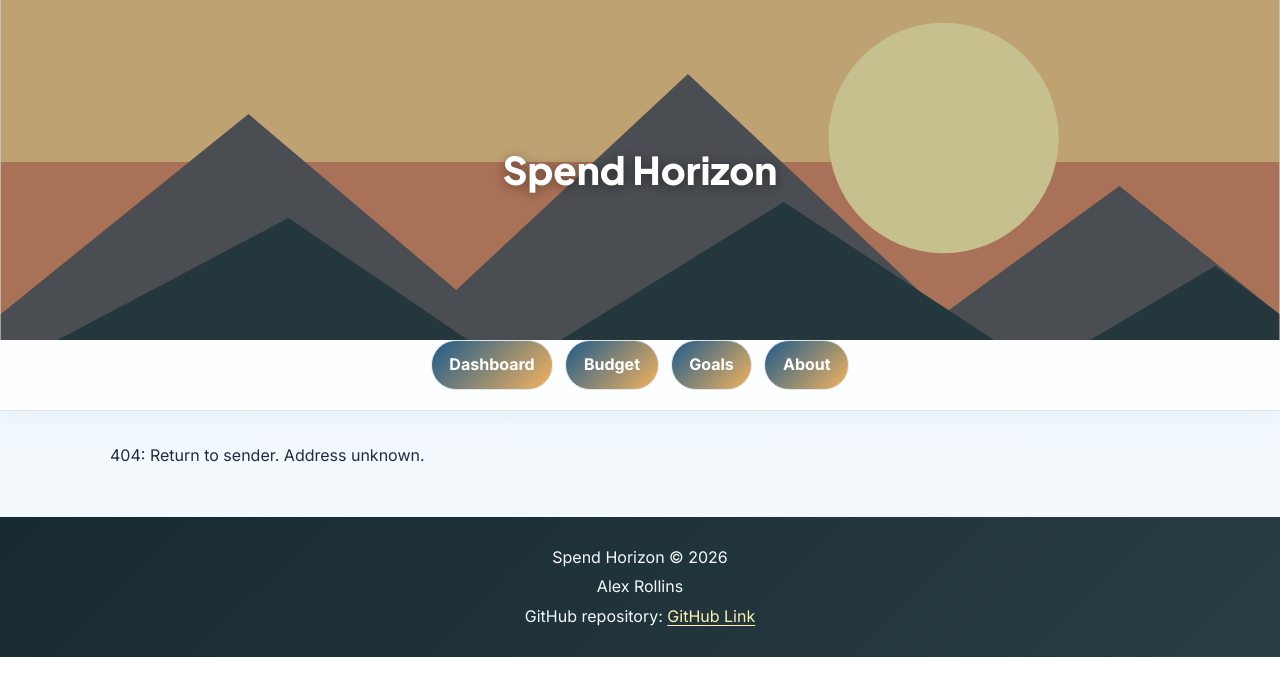
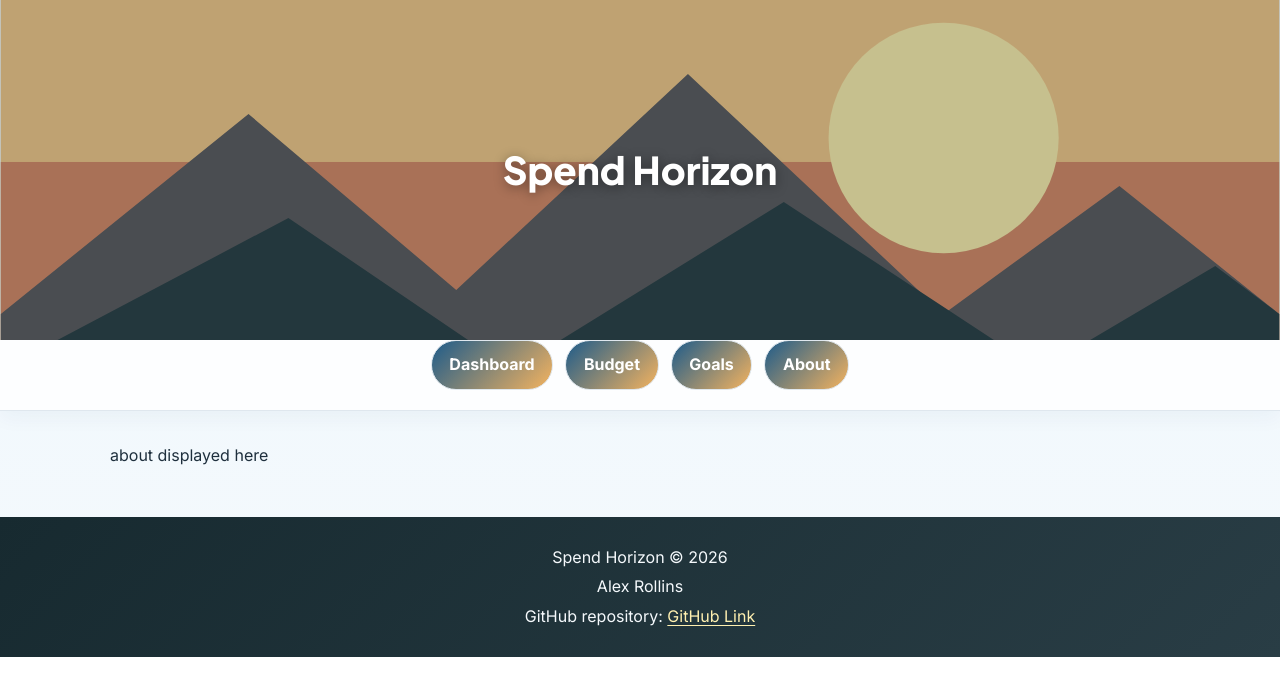
Before and after one commit to alexrollins2003-commits/2026startup, a React (Vite) app: page /about in a window 1280 px wide. Before the commit this address had no page. Shown: the top 696 px of the page. Built offline with nearby package versions, Linux system fonts and the light colour scheme.

Commit message:
Added all the basic stuff to all the .jsx files

```diff
--- a/src/about/about.jsx
+++ b/src/about/about.jsx
@@ -0,0 +1,9 @@
+import React from 'react';
+
+export function About() {
+  return (
+    <main>
+      <div>about displayed here</div>
+    </main>
+  );
+}
--- a/src/app.jsx
+++ b/src/app.jsx
@@ -3,7 +3,9 @@ import 'bootstrap/dist/css/bootstrap.min.css';
 import './app.css';
 import { BrowserRouter, NavLink, Route, Routes } from 'react-router-dom';
 import { Dashboard } from './dashboard/dashboard';
-// import your other page components here
+import { Budget } from './budget/budget';
+import { Goals } from './goals/goals';
+import { About } from './about/about';
 
 export default function App() {
   return (
@@ -24,7 +26,9 @@ export default function App() {
 
         <Routes>
           <Route path="/" element={<Dashboard />} />
-          {/* one Route per page */}
+          <Route path="/budget" element={<Budget />} />
+          <Route path="/goals" element={<Goals />} />
+          <Route path="/about" element={<About />} />
           <Route path="*" element={<NotFound />} />
         </Routes>
 
--- a/src/budget/budget.jsx
+++ b/src/budget/budget.jsx
@@ -0,0 +1,9 @@
+import React from 'react';
+
+export function Budget() {
+  return (
+    <main>
+      <div>budget displayed here</div>
+    </main>
+  );
+}
--- a/src/dashboard/dashboard.jsx
+++ b/src/dashboard/dashboard.jsx
@@ -0,0 +1,9 @@
+import React from 'react';
+
+export function Dashboard() {
+  return (
+    <main>
+      <div>dashboard displayed here</div>
+    </main>
+  );
+}
--- a/src/goals/goals.jsx
+++ b/src/goals/goals.jsx
@@ -0,0 +1,9 @@
+import React from 'react';
+
+export function Goals() {
+  return (
+    <main>
+      <div>goals displayed here</div>
+    </main>
+  );
+}
```
